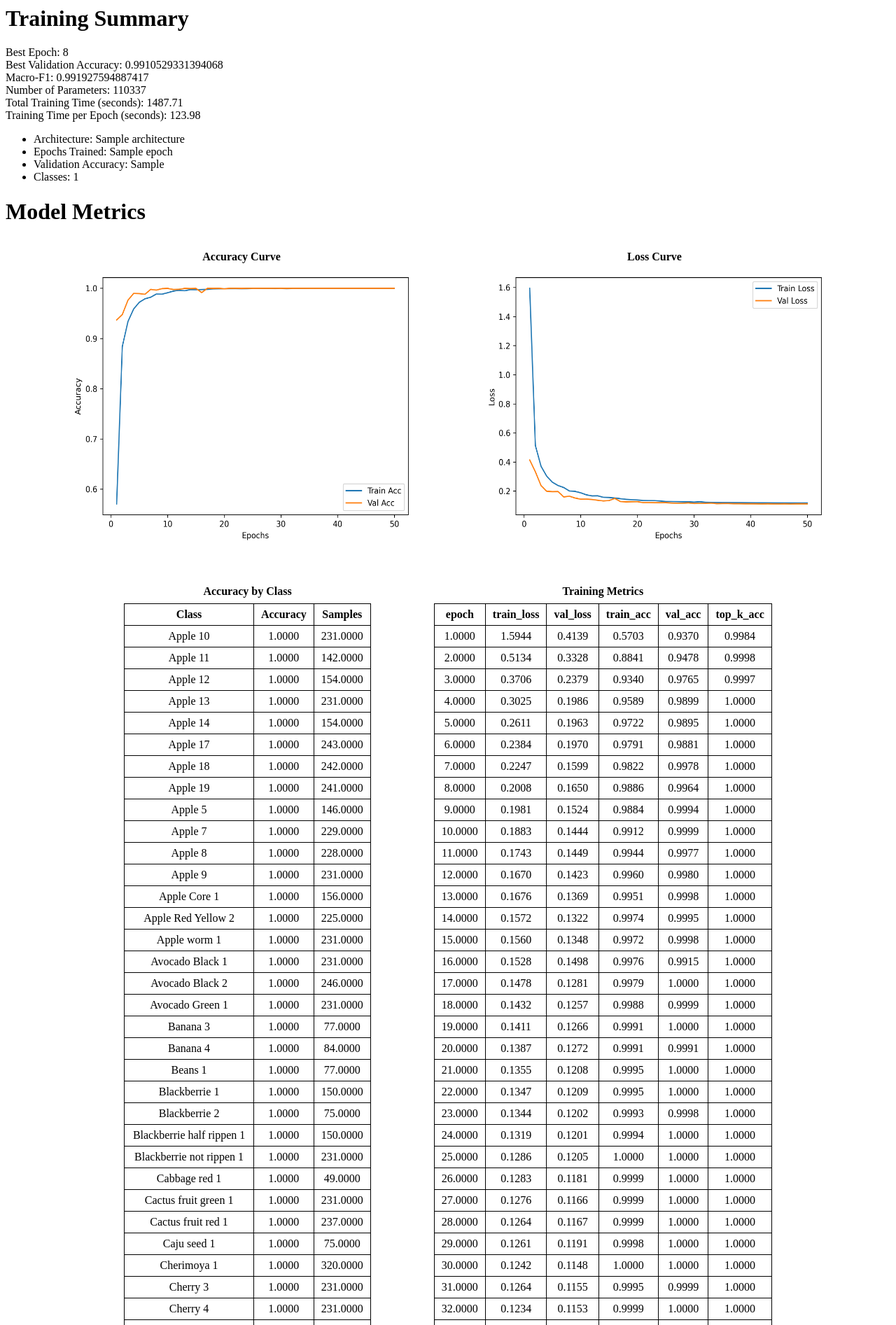
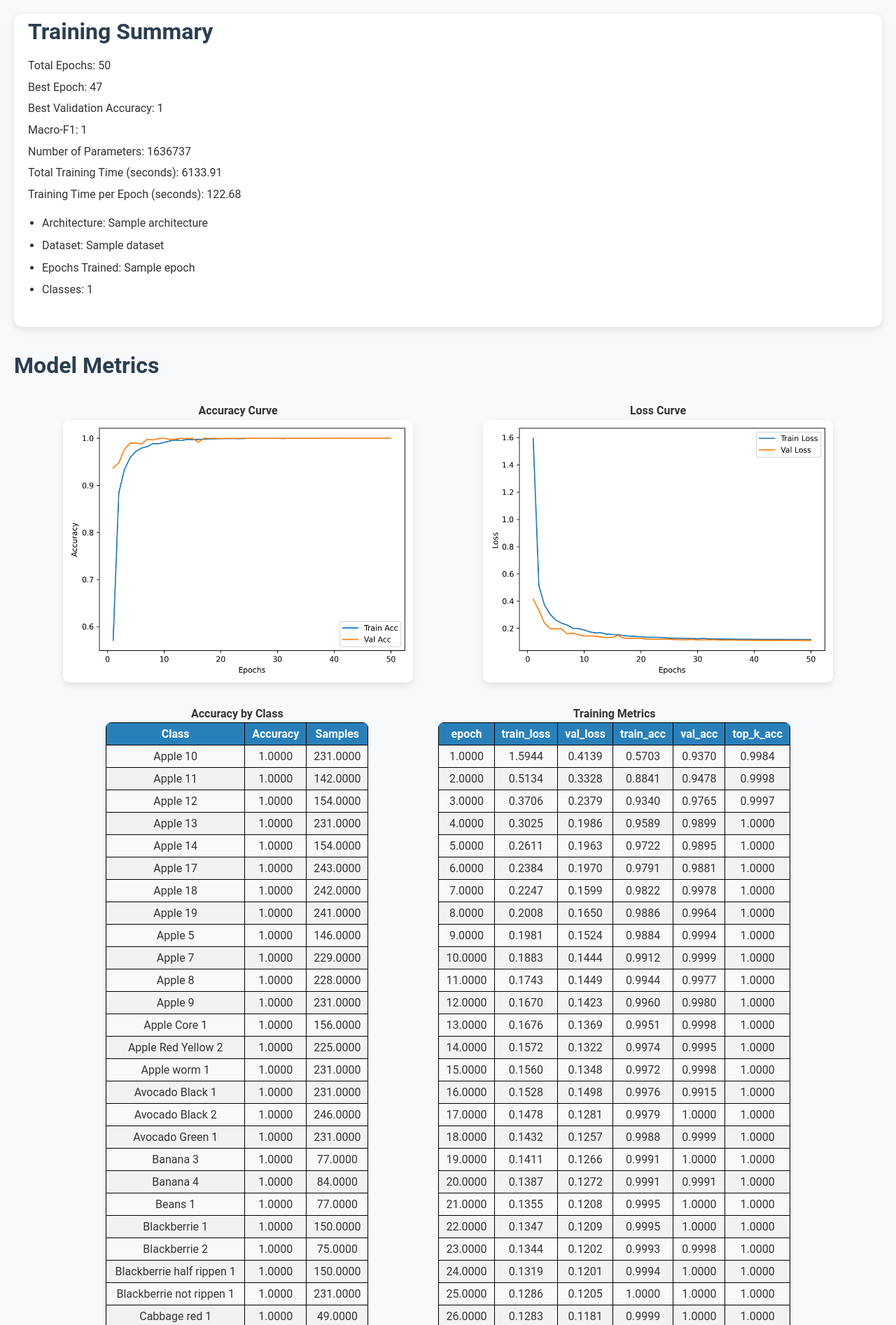
Before and after one commit to grantmajor/fruitclassifier, a Flask app: template templates/metrics.html in a window 1280 px wide. Shown: the top 1893 px of the page at 70% size. Run offline with Flask 3, Linux system fonts and the light colour scheme; the template is opened without the code that fills it: most values are stand-ins (such as "Sample title", 1, 10 or a date in 2020); some libraries are stand-ins or nearby versions.

Commit message:
Some front end appearance changes. Temporary unless I can't think of anything that looks better. Will work to improve landing page, then the rest. Finally, want to add some form of page navigation within the website.

```diff
--- a/app.py
+++ b/app.py
@@ -10,49 +10,7 @@ from flask import Flask, request, jsonify, flash, redirect, url_for, Response, r
 from werkzeug.utils import secure_filename
 from PIL import Image
 import io
-
-# CNN from training.py
-class FruitCNN(nn.Module):
-    def __init__(self, num_classes):
-        super().__init__()
-
-        # Convolution layers
-        self.conv1 = nn.Sequential(
-            nn.Conv2d(3, 32, 3, padding=1),
-            nn.BatchNorm2d(32),
-            nn.ReLU(inplace=True)
-        )
-        self.conv2 = nn.Sequential(
-            nn.Conv2d(32, 64, 3, padding=1),
-            nn.BatchNorm2d(64),
-            nn.ReLU(inplace=True)
-        )
-        self.conv3 = nn.Sequential(
-            nn.Conv2d(64, 128, 3, padding=1),
-            nn.BatchNorm2d(128),
-            nn.ReLU(inplace=True)
-        )
-
-        # Pooling layer
-        self.pool = nn.MaxPool2d(2, 2)
-
-        # Dropout layer
-        self.dropout = nn.Dropout(0.25)
-
-        # We use Adaptive pooling to lower output size
-        self.gap = nn.AdaptiveAvgPool2d(1)
-
-        self.fc2 = nn.Linear(128, num_classes)
-
-    def forward(self, x):
-        x = self.pool(self.conv1(x))
-        x = self.pool(self.conv2(x))
-        x = self.pool(self.conv3(x))
-        x = self.dropout(x)
-        x = self.gap(x)
-        x = x.view(x.size(0), -1)
-        x = self.fc2(x)
-        return x
+from training import FruitCNN
 
 # Setting up Flask
 app = Flask(__name__)
@@ -95,19 +53,14 @@ param: filename: name of the file that is being verified
 returns: boolean value stating if the file is a valid format
 raises: BadRequest: If the file format is not valid
 """
-def allowed_file(file) -> tuple[Response, int] | bool:
+def allowed_file(file) -> bool:
+    return '.' in file.filename and file.filename.rsplit('.', 1)[1].lower() in ALLOWED_EXTENSIONS
 
-    # Check for corrupted files
+    file_bytes = file.read()
     try:
-        img = Image.open(file.stream)
-        img.verify()
-    except Exception:
-        return jsonify({"error": "Invalid image file"}), 400
-
-    # Return validity of file
-    return '.' in file.filename and \
-            file.filename.rsplit('.',1)[1].lower() in ALLOWED_EXTENSIONS
-
+        image = Image.open(io.BytesIO(file_bytes)).convert("RGB")
+    except Exception as e:
+        return jsonify({"error": "Cannot Process image", "details": str(e)}), 400
 
 
 MODEL_INFO = {
@@ -116,7 +69,8 @@ MODEL_INFO = {
     "val_acc": checkpoint.get("val_acc"),
     "epoch": checkpoint.get("epoch"),
     "architecture": "FruitCNN",
-    "input_size": 64
+    "input_size": 64,
+    "dataset": "Fruits-360 64x64"
 }
 
 """
--- a/static/css/styles.css
+++ b/static/css/styles.css
@@ -1,24 +1,79 @@
-/* Gap between figures, centers figures, aligns top of figures, 20px vertical space gap */
+
+body {
+    font-family: 'Roboto', sans-serif;
+    line-height: 1.6;
+    margin: 20px;
+    background-color: #f8f9fa;
+    color: #333;
+}
+
+
+h1 {
+    font-size: 2em;
+    margin-bottom: 10px;
+    color: #2c3e50;
+}
+
+h2 {
+    font-size: 1.5em;
+    margin-top: 30px;
+    color: #34495e;
+}
+
+
+.section-card {
+    background: #fff;
+    border-radius: 12px;
+    padding-top: 0px;
+    padding-bottom: 20px;
+    padding-left: 20px;
+    padding-right: 20px;
+    margin-bottom: 30px;
+    box-shadow: 0 4px 12px rgba(0,0,0,0.1);
+
+}
+
+
+
 .figure-container {
     display: flex;
-    gap: 10px;
+    flex-wrap: wrap;
     justify-content: center;
-    align-items: flex-start;
-    margin-top: 20px;
+    gap: 20px;
 }
 
-/* Stacks and centers figure's children */
+
 .figure-container figure {
     display: flex;
     flex-direction: column;
     align-items: center;
 }
 
-/* centers, bolds, and adds 8px margin to figure caption */
 figcaption {
     font-weight: bold;
-    text-align: center;
-    margin-bottom: 8px;
+}
+
+li {
+    margin-bottom:6px;
+}
+
+ul {
+    padding-left: 20px;
+    margin-bottom: 20px;
+}
+
+#myData div {
+    margin-bottom:5px;
+}
+
+
+
+figure img {
+    border-radius: 10px;
+    box-shadow: 0 4px 10px rgba(0,0,0,0.1);
+    max-width: 100%;
+    height: auto;
+    transition: transform 0.3s;
 }
 
 /* Centers text inside figures */
@@ -29,6 +84,13 @@ figure, h2 {
 /* single line table borders, centers table horizontally inside parent */
 table {
     border-collapse: collapse;
+    border-spacing: 0;
+    width: 100%;
+    max-width: 600px;
+    margin: 0 auto;
+    border-radius: 8px;
+    overflow: hidden;
+    box-shadow: 0 2px 5px rgba(0,0,0,0.1);
     margin: 0 auto;
 }
 
@@ -43,4 +105,14 @@ th, td{
 /* bolds header cells */
 th {
     font-weight: bold;
+    color: white;
+    background-color: #2980b9
 }
+
+tr:nth-child(even) {
+    background-color: #f2f2f2;
+}
+
+tr:hover {
+    background-color: #d6eaf8
+}
--- a/static/metrics/train_summary.json
+++ b/static/metrics/train_summary.json
@@ -1,8 +1,9 @@
 {
-    "Best Epoch": 8,
-    "Best Validation Accuracy": 0.9910529331394068,
-    "Macro-F1": 0.991927594887417,
-    "Number of Parameters": 110337,
-    "Total Training Time (seconds)": 1487.71,
-    "Training Time per Epoch (seconds)": 123.98
+    "Total Epochs": 50,
+    "Best Epoch": 47,
+    "Best Validation Accuracy": 1.0,
+    "Macro-F1": 1.0,
+    "Number of Parameters": 1636737,
+    "Total Training Time (seconds)": 6133.91,
+    "Training Time per Epoch (seconds)": 122.68
 }
--- a/templates/metrics.html
+++ b/templates/metrics.html
@@ -4,16 +4,17 @@
 <script src="https://cdn.jsdelivr.net/npm/papaparse@5.3.2/papaparse.min.js"></script>
 
 
+<div class="section-card">
     <h1>Training Summary</h1>
     <div id="myData"></div>
 
     <ul>
         <li>Architecture: {{ info.architecture }}</li>
+        <li>Dataset: {{ info.dataset }}</li>
         <li>Epochs Trained: {{ info.epoch }}</li>
-    <li>Validation Accuracy: {{ info.val_acc }}</li>
         <li>Classes: {{ info.num_classes }}</li>
     </ul>
-
+</div>
 <h1>Model Metrics</h1>
 
 <!-- Use figure container to display graphs side-by-side  -->
--- a/training.py
+++ b/training.py
@@ -14,6 +14,7 @@ from torch.utils.data import DataLoader
 from sklearn.metrics import confusion_matrix, f1_score
 from collections import defaultdict
 from datetime import datetime
+
 
 # Define the CNN
 class FruitCNN(nn.Module):
```
Also changed, not shown: helper.py (added, +35 -0 lines), templates/index.html (+7 -1 lines), train_summary_20260131_185724.json (deleted, +0 -9 lines), model/r1_75_100.jpg (added), static/images/bowl_fruit.png (added), 1 other file. Lines whose indentation alone changed are shown as unchanged.
